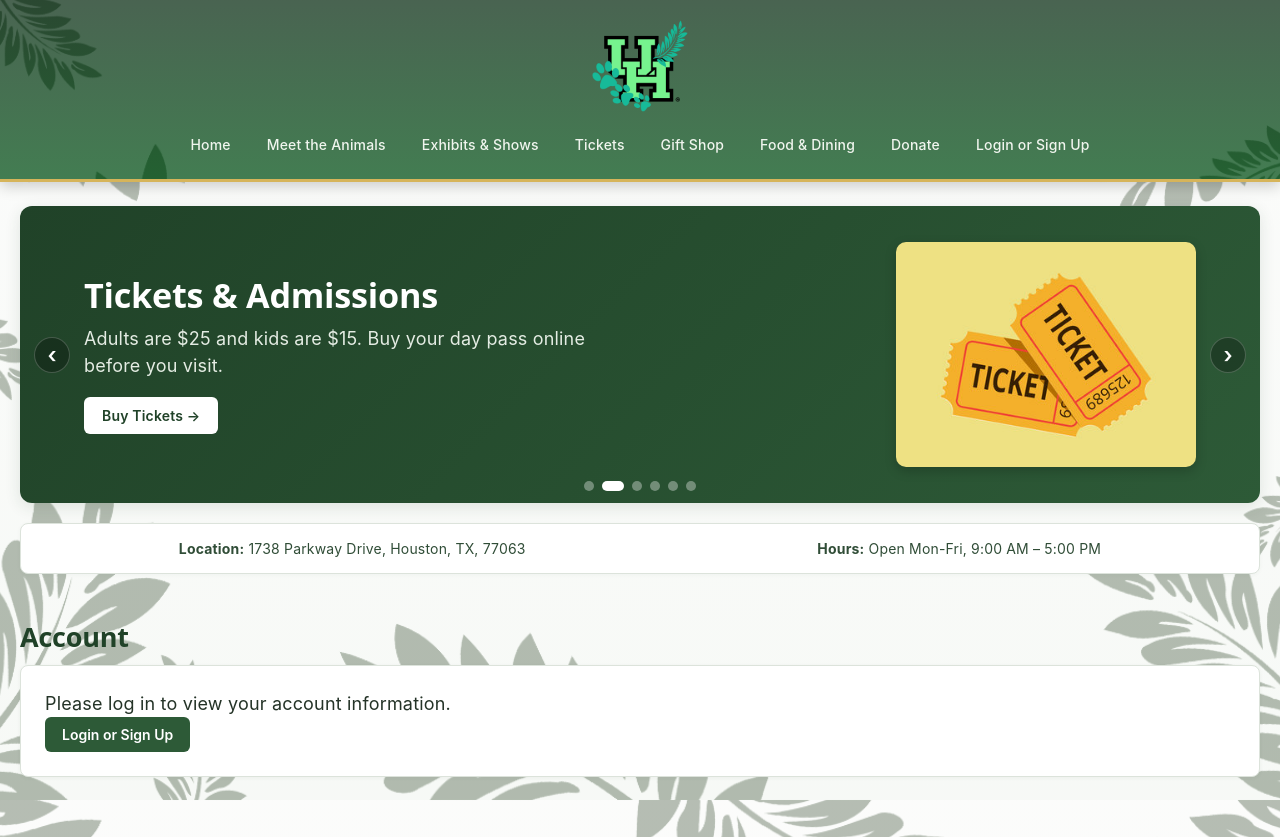
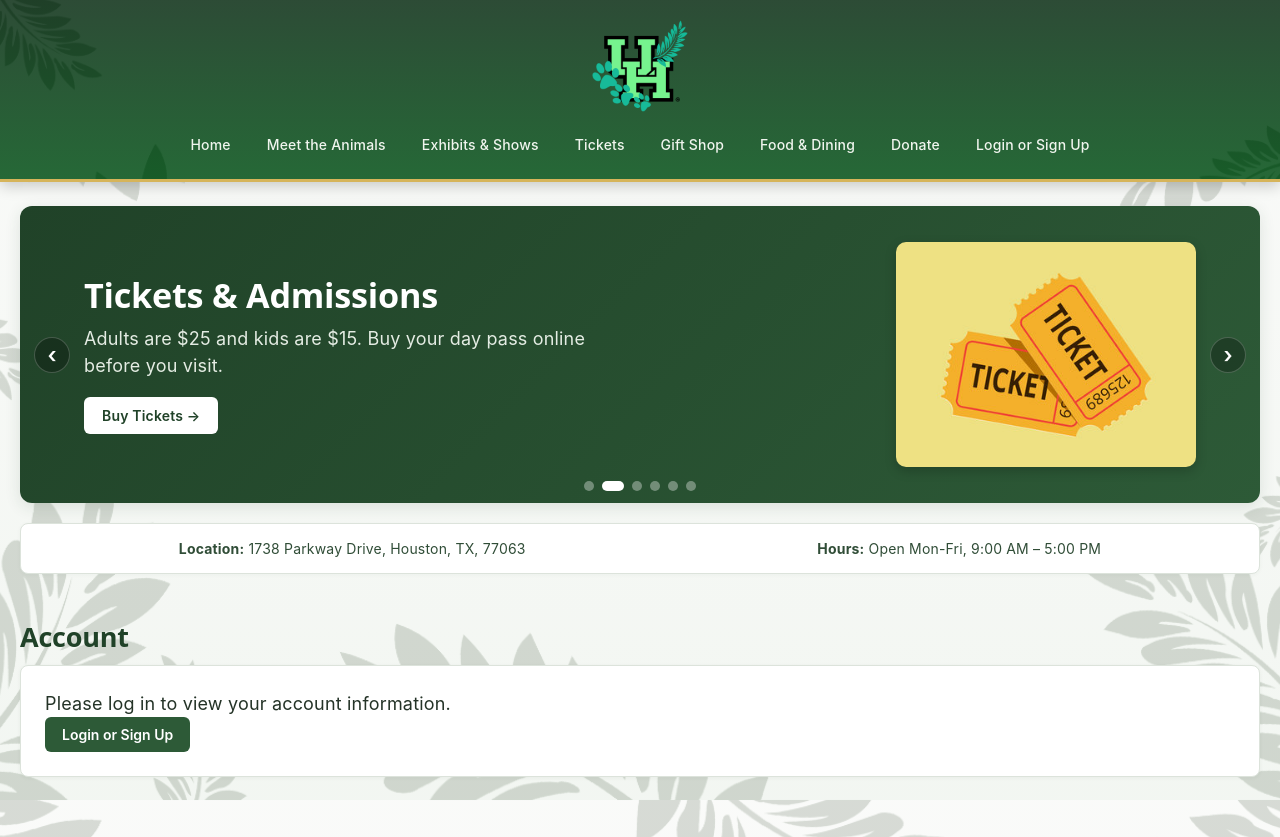
Before and after one commit to KhadeejaTap/team3, a React (Vite) app in the folder frontend/: page / in a window 1280 px wide. Built offline with nearby package versions, Linux system fonts and the light colour scheme.

Commit message:
altered transparency of image

```diff
--- a/frontend/src/App.css
+++ b/frontend/src/App.css
@@ -7,7 +7,7 @@ body {
   font-family: -apple-system, BlinkMacSystemFont, 'Segoe UI', Roboto, Helvetica, Arial, sans-serif;
   background-color: #f8f9f7;
   background-image:
-    linear-gradient(rgba(248, 249, 247, 0.5), rgba(238, 243, 237, 0.5)),
+    linear-gradient(rgba(248, 249, 247, 0.75), rgba(238, 243, 237, 0.75)),
     url('./images/animals/Marketing/Site Background.png');
   background-position: center;
   background-size: cover;
@@ -49,7 +49,7 @@ h2 {
 /* Top Navigation Bar */
 .navbar {
   background:
-    linear-gradient(rgba(22, 56, 32, 0.78), rgba(14, 88, 33, 0.78)),
+    linear-gradient(rgba(22, 56, 32, 0.9), rgba(14, 88, 33, 0.9)),
     url('./images/animals/Marketing/Site Background.png') center / cover no-repeat;
   border-bottom: 3px solid #d6b45a;
   padding: 16px 24px;
```
